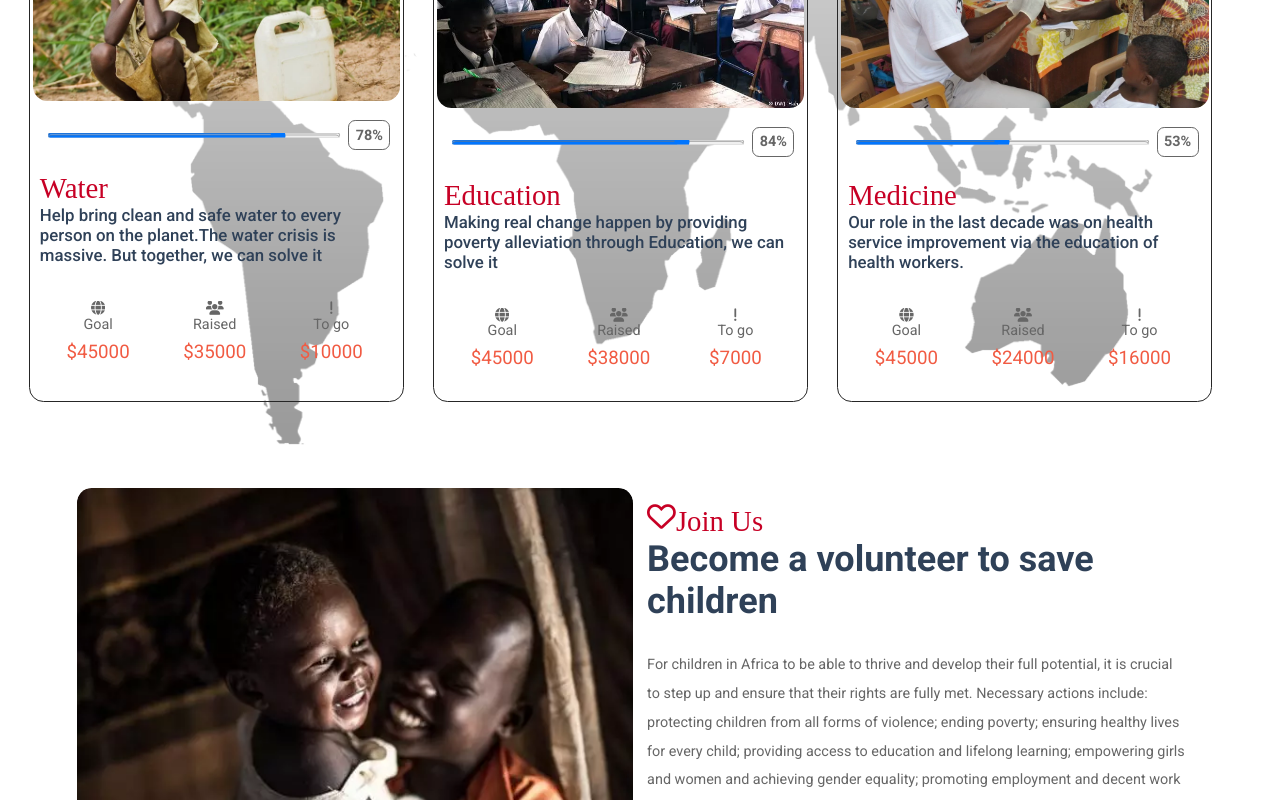
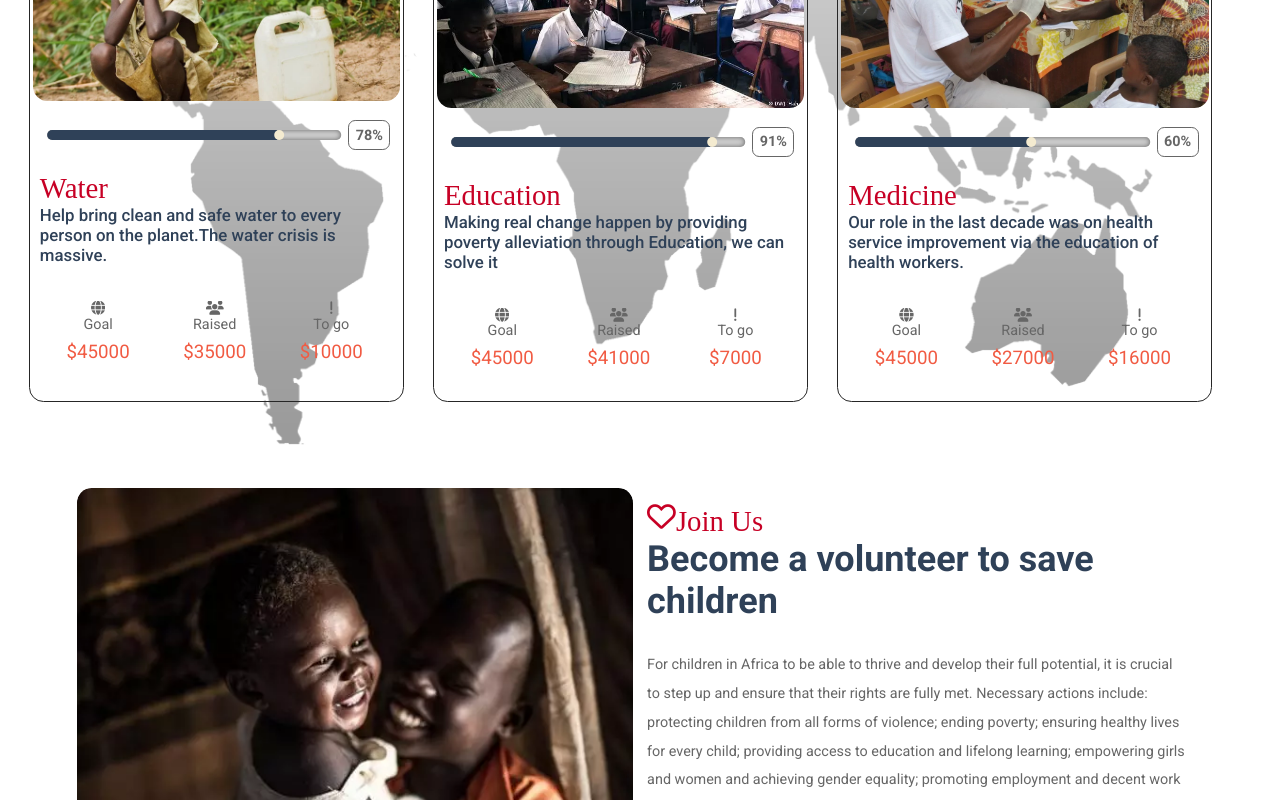
Before and after one commit to kholodihor/charity, a Vue app: page /#/ in a window 1280 px wide. Shown: the part 2180-2980 px from the top of the page. Built offline with nearby package versions, Linux system fonts and the light colour scheme; no server answers; the database is empty; a web font is replaced by a local one.

Commit message:
fix slider

```diff
--- a/src/components/Donation.vue
+++ b/src/components/Donation.vue
@@ -37,6 +37,7 @@ const db = getFirestore();
 const colRef = collection(db, 'donations');
 getDocs(colRef)
   .then((snapshot) => {
+    // eslint-disable-next-line @typescript-eslint/no-explicit-any
     let donations: any = [];
     snapshot.docs.forEach((doc) => {
       donations.push({ ...doc.data(), id: doc.id });
--- a/src/components/cards/LatestCauses.vue
+++ b/src/components/cards/LatestCauses.vue
@@ -9,8 +9,8 @@
         <div class="image">
           <img :src="require(`../../assets/img/${card.image}.webp`)" />
         </div>
-        <RangeSlider  :myValue="card.raised / card.goal"/>
-               <div class="card-content">
+        <RangeSlider :myValue="card.raised / card.goal" />
+        <div class="card-content">
           <span>{{ card.subtitle }}</span>
           <h3>{{ card.title }}</h3>
           <div class="card-footer">
@@ -105,6 +105,7 @@ const cards = useRefsStore().cards;
       .card-content {
         width: 100%;
         padding: 0.5rem;
+        margin-bottom: auto;
 
         span {
           color: $red;
--- a/src/components/cards/RangeSlider.vue
+++ b/src/components/cards/RangeSlider.vue
@@ -8,7 +8,7 @@
       max="1"
       step="0.1"
     />
-    <span class="range-value">{{ myValue.toFixed(2) * 100 }}%</span>
+    <span class="range-value">{{ +myValue.toFixed(2) * 100 }}%</span>
   </div>
 </template>
 <script setup lang="ts">
@@ -35,10 +35,33 @@ defineProps({
     left: 20%;
     transform: translate(-20%, -50%);
     width: 80%;
-    height: 5px;
+    height: 10px;
+    background: #ccc;
+    -webkit-appearance: none;
+    -moz-appearance: none;
     border-radius: 1rem;
     outline: none;
+    overflow: hidden;
+    box-shadow: inset 0 0 5px $gray;
   }
+  .range-slider::-webkit-slider-thumb {
+    -webkit-appearance: none;
+    width: 10px;
+    height: 10px;
+    border-radius: 50%;
+    background: $white;
+    box-shadow: -407px 0 0 400px $blue;
+  }
+  .range-slider::-moz-range-thumb {
+    -moz-appearance: none;
+    appearance: none;
+    width: 10px;
+    height: 10px;
+    border-radius: 50%;
+    background: $white;
+    box-shadow: -407px 0 0 400px $blue;
+  }
+
   .range-value {
     position: absolute;
     background-color: #fff;
--- a/src/main.ts
+++ b/src/main.ts
@@ -10,17 +10,18 @@ createApp(App).use(createPinia()).use(router).mount('#app')
 
 const firebaseConfig = {
 
-  apiKey: "AIzaSyDHZVvkgK79385qlh3fw09nRaCrGMvILt8",
+  apiKey: "AIzaSyCxoB17EA0J6uJlQlvcLoAHqhX6p3_6noE",
 
-  authDomain: "weatherapp-f8ea8.firebaseapp.com",
+  authDomain: "charity-6b405.firebaseapp.com",
 
-  projectId: "weatherapp-f8ea8",
+  projectId: "charity-6b405",
 
-  storageBucket: "weatherapp-f8ea8.appspot.com",
+  storageBucket: "charity-6b405.appspot.com",
 
-  messagingSenderId: "476606896067",
+  messagingSenderId: "4765727680",
 
-  appId: "1:476606896067:web:f4a6df53a97a72d94e0f76"
+  appId: "1:4765727680:web:29687a33ca676f8638e625"
+
 
 
   };
--- a/src/stores/refs.store.ts
+++ b/src/stores/refs.store.ts
@@ -14,7 +14,7 @@ export const useRefsStore = defineStore({
       cards: [
         {
           title:
-            'Help bring clean and safe water to every person on the planet.The water crisis is massive. But together, we can solve it',
+            'Help bring clean and safe water to every person on the planet.The water crisis is massive.',
           subtitle: 'Water',
           goal: 45000,
           raised: 35000,
@@ -26,7 +26,7 @@ export const useRefsStore = defineStore({
             'Making real change happen by providing poverty alleviation through Education, we can solve it',
           subtitle: 'Education',
           goal: 45000,
-          raised: 38000,
+          raised: 41000,
           togo: 7000,
           image: 'card2',
         },
@@ -35,7 +35,7 @@ export const useRefsStore = defineStore({
             'Our role in the last decade was on health service improvement via the education of health workers.',
           subtitle: 'Medicine',
           goal: 45000,
-          raised: 24000,
+          raised: 27000,
           togo: 16000,
           image: 'card3',
         },
@@ -51,7 +51,7 @@ export const useRefsStore = defineStore({
         },
         {
           title:
-            'Making real change happen by providing poverty through Education',
+            'Making real change happen by providing poverty alleviation through Education',
           subtitle: 'Water',
           owner: 'by Admin',
           date: 'Jun 25, 2021',
--- a/src/views/DonationView.vue
+++ b/src/views/DonationView.vue
@@ -35,6 +35,7 @@ const db = getFirestore();
 const colRef = collection(db, 'donations');
 getDocs(colRef)
   .then((snapshot) => {
+    // eslint-disable-next-line @typescript-eslint/no-explicit-any
     let donations: any = [];
     snapshot.docs.forEach((doc) => {
       donations.push({ ...doc.data(), id: doc.id });
```
Also changed, not shown: .eslintrc.js, 1 other file (tests, documents, lock files or other folders).
